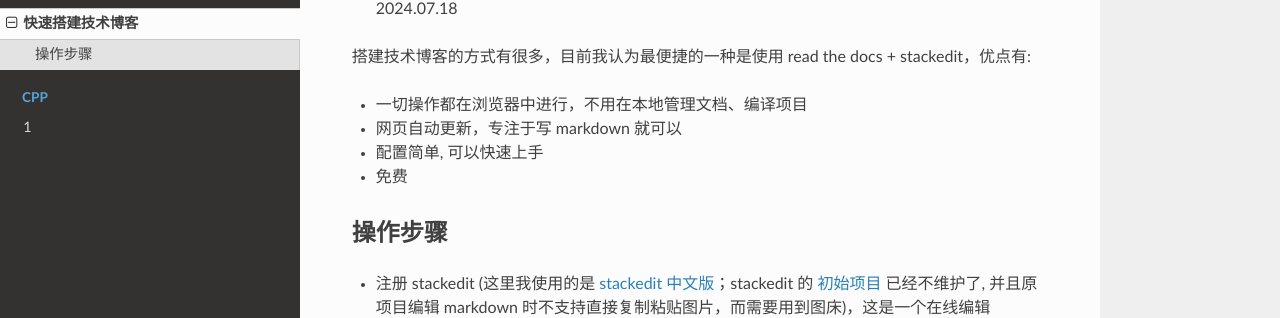
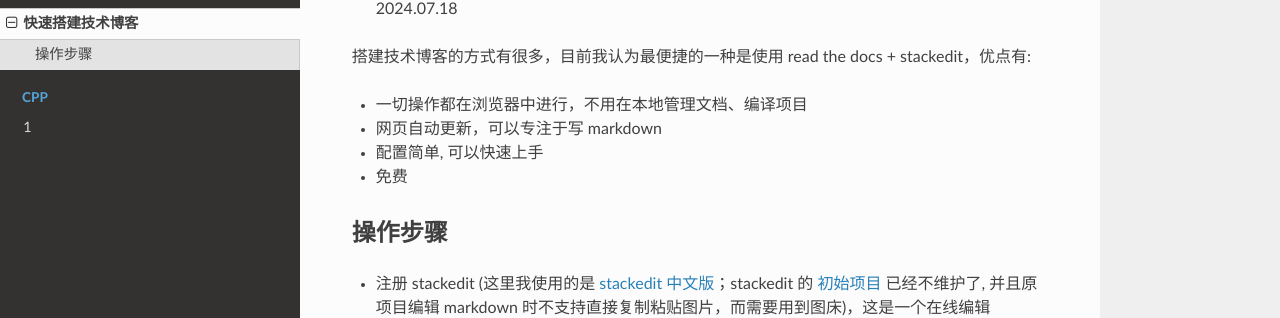
Before and after one commit to ymma98/technotes, an MkDocs documentation site: the page built from docs/杂谈/快速搭建技术博客.md, in a window 1280 px wide and 900 px high. Shown: the part 171-489 px from the top of the window. Built offline with MkDocs 1.6.1, drawn with Linux system fonts in a browser that asks for light colours; nearby versions of some CDN libraries.

Commit message:
docs/杂谈/快速搭建技术博客.md updated from https://stackedit.cn/

```diff
--- a/docs/杂谈/快速搭建技术博客.md
+++ b/docs/杂谈/快速搭建技术博客.md
@@ -8,7 +8,7 @@
 搭建技术博客的方式有很多，目前我认为最便捷的一种是使用 read the docs + stackedit，优点有:
 
 * 一切操作都在浏览器中进行，不用在本地管理文档、编译项目
-* 网页自动更新，专注于写 markdown 就可以
+* 网页自动更新，可以专注于写 markdown
 * 配置简单, 可以快速上手
 * 免费
 
```
Also changed, not shown: other parts of docs/杂谈/快速搭建技术博客.md (+1 -1 lines).
